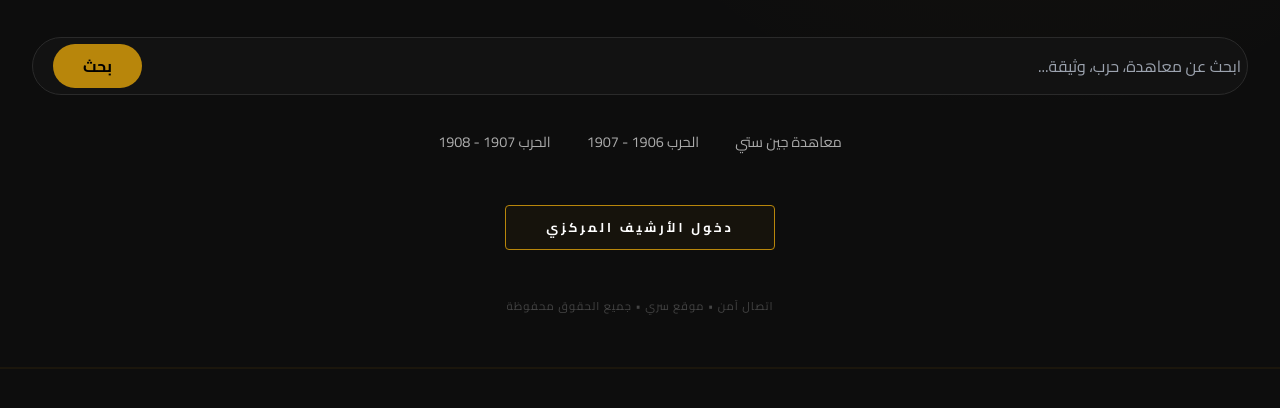
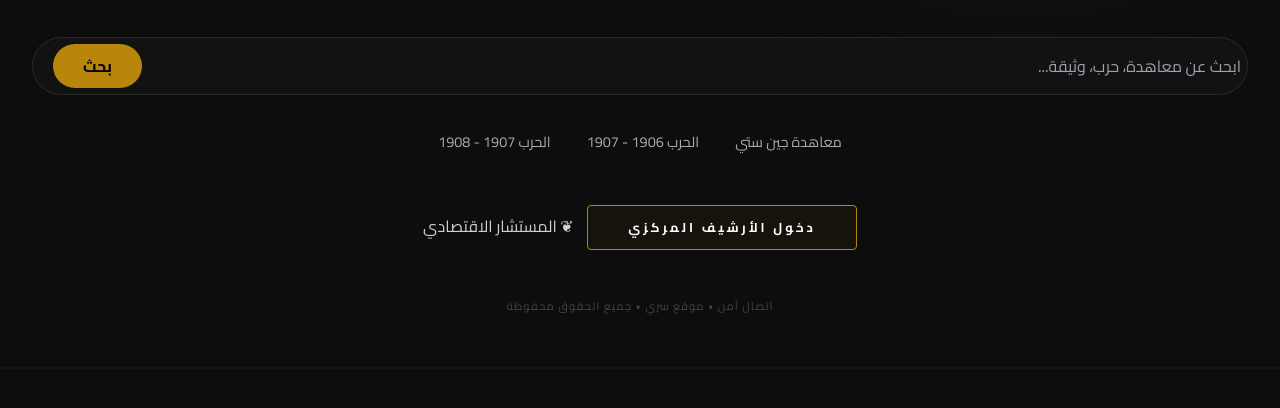
Before and after one commit to Edward-Xh-svg/malines-core, a website: page public/index.html in a window 1280 px wide. Shown: the part 300-708 px from the top of the page. Drawn offline with nearby package versions, Linux system fonts and the light colour scheme.

Commit message:
Update index.html

```diff
--- a/public/index.html
+++ b/public/index.html
@@ -196,6 +196,9 @@
 
         <!-- زر الدخول التقليدي -->
         <a href="wiki.html" class="archive-btn">دخول الأرشيف المركزي</a>
+        <a href="chat.html" class="btn-access" style="margin-right: 10px;">
+    ❦ المستشار الاقتصادي
+</a>
 
         <div class="footer-note">
             اتصال آمن • موقع سري • جميع الحقوق محفوظة
```
